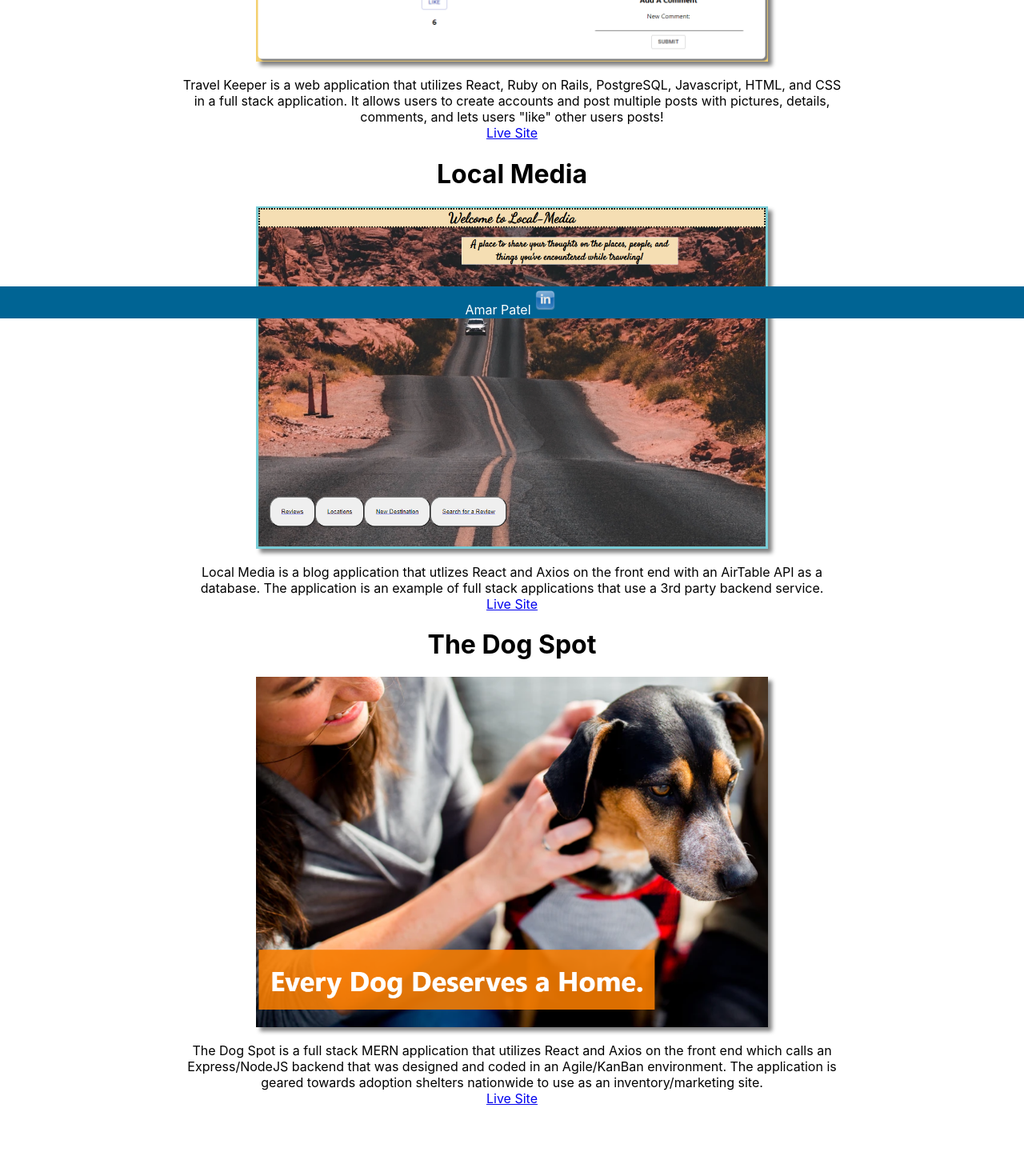
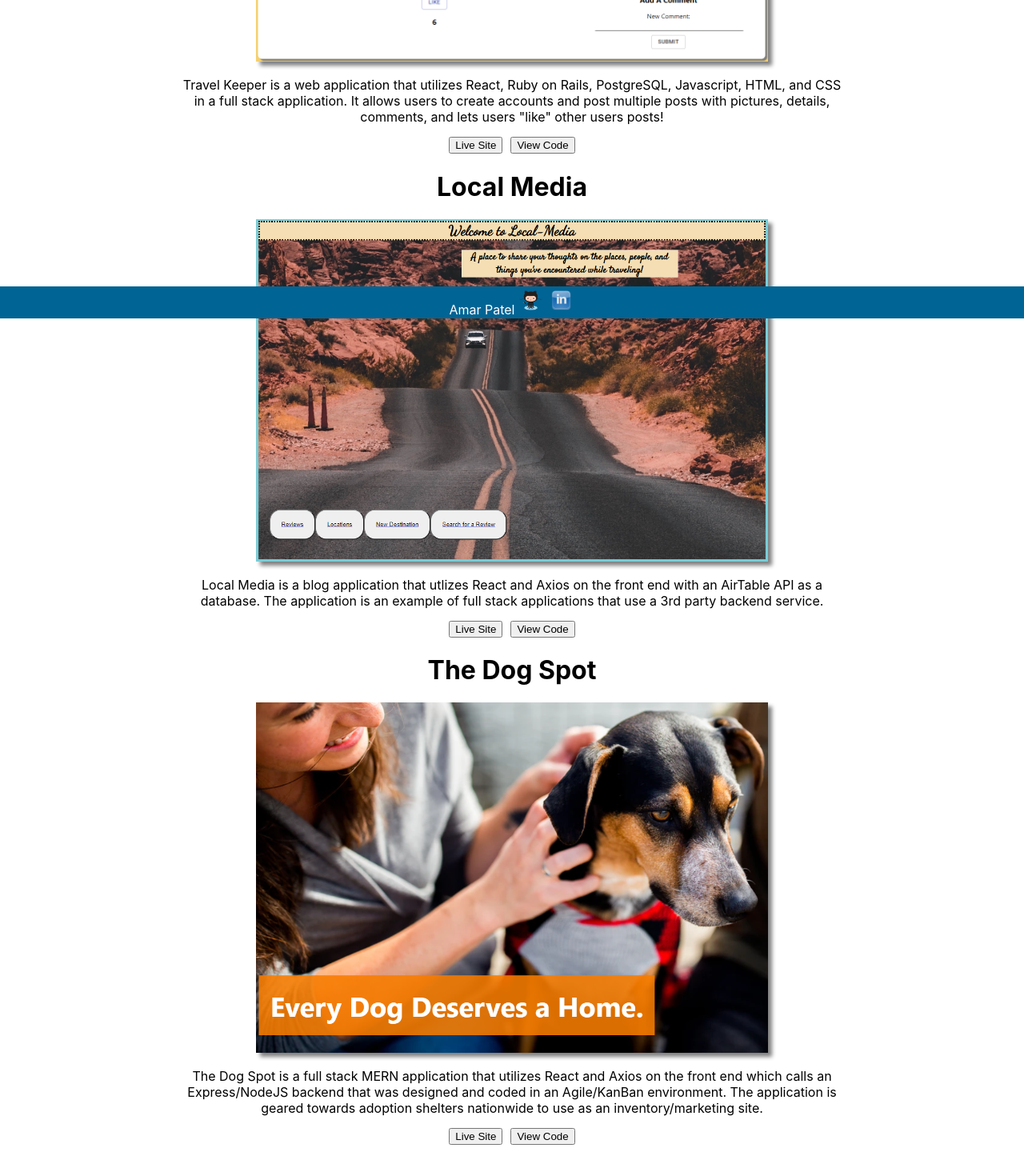
Before and after one commit to amarp86/amar-patel, a React (Create React App) app in the folder client/: page /projects in a window 1280 px wide. Shown: the part 402-1872 px from the top of the page at 80% size. Built offline with nearby package versions, Linux system fonts and the light colour scheme.

Commit message:
finalizing

```diff
--- a/client/src/components/layout/Footer.css
+++ b/client/src/components/layout/Footer.css
@@ -12,10 +12,15 @@
     padding: 5px;
 }
 
+.github-image {
+    height: 25px;
+    padding: 5px;
+}
+
 .footer a {
     text-decoration: none;
 }
 
-.amar a {
+.amar {
     color: white;
 }
--- a/client/src/components/layout/Footer.jsx
+++ b/client/src/components/layout/Footer.jsx
@@ -1,16 +1,20 @@
 import "./Footer.css";
 import linkedin from "../../images/linkedinlogo.png";
+import octocat from "../../images/Octocat.png";
 
 function Footer(props) {
   return (
     <div className="footer">
       <div className="amar">
+        Amar Patel
+        <a href="https://github.com/amarp86" target="blank" rel="noreferrer">
+          <img className="github-image" src={octocat} alt="github" />
+        </a>
         <a
           href="https://www.linkedin.com/in/amarp86/"
           target="_blank"
           rel="noreferrer"
         >
-          Amar Patel
           <img className="linkedin-image" src={linkedin} alt="linkedin" />
         </a>
       </div>
--- a/client/src/screens/Contact.css
+++ b/client/src/screens/Contact.css
@@ -16,6 +16,12 @@
     margin-top: 15px;
 }
 
+button {
+    margin: 0px 5px;
+    margin-top: 15px;
+}
+
 .input {
     margin: 5px 0px;
+    max-width: 100%;
 }
--- a/client/src/screens/Contact.jsx
+++ b/client/src/screens/Contact.jsx
@@ -3,6 +3,10 @@ function Contact(props) {
   return (
     <div className="contact">
       <h1>Contact Me</h1>
+      <p>
+        If you would like to get in touch with me, please fill out the form
+        below and I will get back to you as soon as possible!
+      </p>
       <div className="form-area">
         <form
           className="contact-form"
--- a/client/src/screens/Projects.jsx
+++ b/client/src/screens/Projects.jsx
@@ -14,7 +14,12 @@ function Projects(props) {
           allows users to create accounts and post multiple posts with pictures,
           details, comments, and lets users "like" other users posts!
         </p>
-        <a href="https://travel-keeper.netlify.app/">Live Site</a>
+        <a href="https://travel-keeper.netlify.app/">
+          <button>Live Site</button>
+        </a>
+        <a href="https://github.com/amarp86/travel-keeper">
+          <button>View Code</button>
+        </a>
       </div>
 
       <div className="local-media">
@@ -26,7 +31,12 @@ function Projects(props) {
           example of full stack applications that use a 3rd party backend
           service.
         </p>
-        <a href="https://local-media.netlify.app/">Live Site</a>
+        <a href="https://local-media.netlify.app/">
+          <button>Live Site</button>
+        </a>
+        <a href="https://github.com/amarp86/Local-Media">
+          <button>View Code</button>
+        </a>
       </div>
       <div className="the-dog-spot">
         <h1>The Dog Spot</h1>
@@ -38,7 +48,12 @@ function Projects(props) {
           geared towards adoption shelters nationwide to use as an
           inventory/marketing site.
         </p>
-        <a href="https://the-dog-spot.netlify.app/">Live Site</a>
+        <a href="https://the-dog-spot.netlify.app/">
+          <button>Live Site</button>
+        </a>
+        <a href="https://github.com/amarp86/The-Dog-Spot">
+          <button>View Code</button>
+        </a>
       </div>
     </div>
   );
```
Also changed, not shown: client/src/images/Octocat.png (added).
